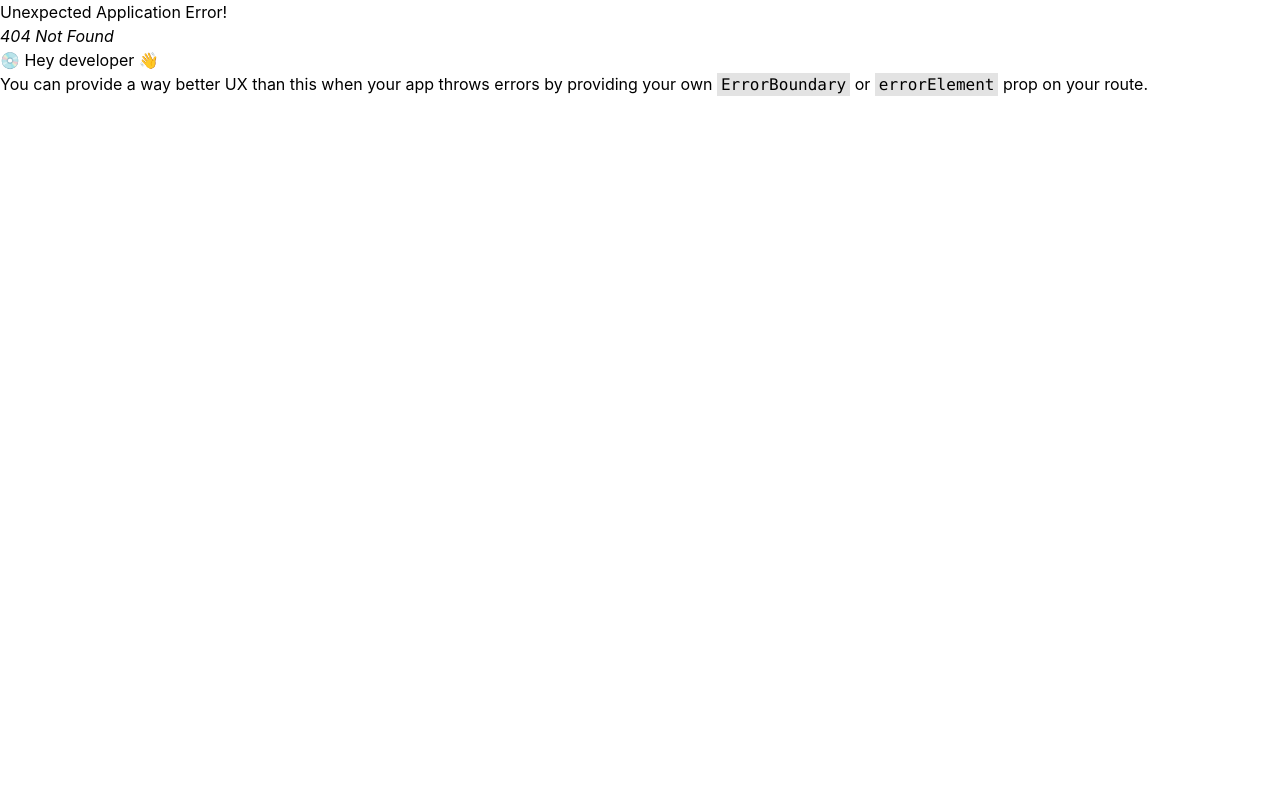
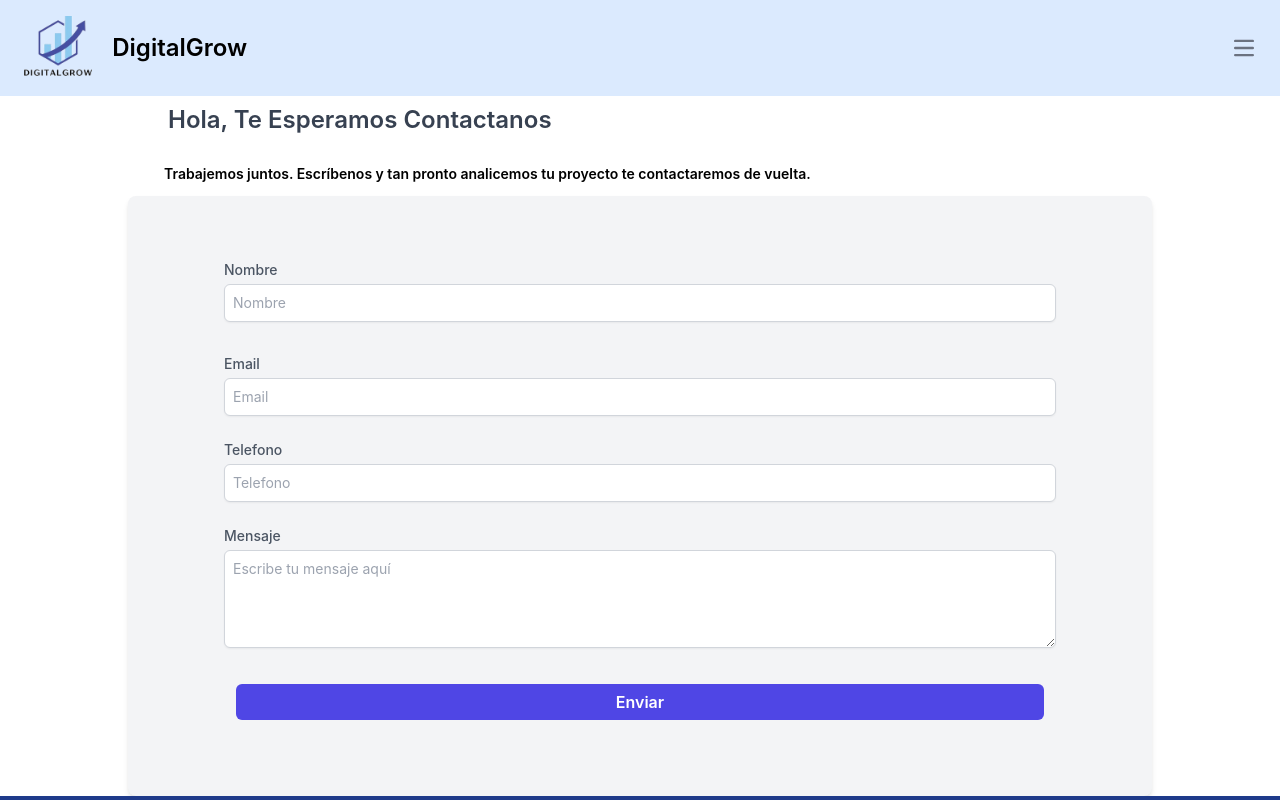
Before and after one commit to Marcohau2O/Agencia-Marketing, a React (Create React App) app in the folder agencia-marketing/: page /Formulario in a window 1280 px wide. Before the commit this address had no page. Shown: the top 800 px of the page. Built offline with nearby package versions, Linux system fonts and the light colour scheme.

Commit message:
Cambios en el inicion y poner informacion

```diff
--- a/agencia-marketing/package.json
+++ b/agencia-marketing/package.json
@@ -6,11 +6,13 @@
     "@testing-library/jest-dom": "^5.17.0",
     "@testing-library/react": "^13.4.0",
     "@testing-library/user-event": "^13.5.0",
+    "axios": "^1.7.7",
     "react": "^18.3.1",
     "react-dom": "^18.3.1",
     "react-router-dom": "^6.27.0",
     "react-scripts": "5.0.1",
     "styled-components": "^6.1.13",
+    "sweetalert2": "^11.14.5",
     "web-vitals": "^2.1.4"
   },
   "scripts": {
--- a/agencia-marketing/src/components/finalfooter.jsx
+++ b/agencia-marketing/src/components/finalfooter.jsx
@@ -6,7 +6,7 @@ import logo from '../img/Logo_transparent.png'
 
 function Finalfooter() {
     return (
-        <div className="bg-gray-800 text-white py-6">
+        <div className="bg-blue-900 text-white py-6">
             <div className="container mx-auto flex justify-between items-center">
                 {/* Imagen a la izquierda */}
                 <div className="flex-shrink-0">
--- a/agencia-marketing/src/components/inicio.jsx
+++ b/agencia-marketing/src/components/inicio.jsx
@@ -11,30 +11,32 @@ function app() {
       <main className="container mx-auto px-4">
       <div className="flex justify-center items-center h-24">
                 <button className="bg-blue-800 text-white text-2xl py-5 px-[40rem] rounded-full">
-                    Contactanos
+                  <a href="/Formulario">
+                  Contactanos
+                  </a>
                 </button>
             </div>
 
         <div className="card border rounded-lg overflowd-hidden shadow-lg m-4 bg-blue-500 h-[35rem]">
           <div className="card-body p-10">
-            <h5 className="card-title text-3xl font-bold">Card title 4</h5>
-            <p className="card-text text-gray-600 text-xl">
-              This is a wider card with supporting text below as a natural
-              lead-in to additional content. This content is a little bit
-              longer.
+            <h5 className="card-title text-3xl font-bold">El cambio es inevitable, el crecimiento es opcional.</h5>
+            <p className="card-text text-black text-xl m-1">
+            Conoce por qué somos más que una agencia de marketing digital.
             </p>
             <p className="card-text text-sm text-gray-500">
             </p>
           </div>
           <div className="flex justify-start ml-16 p-10">
             <button className="bg-blue-900 text-xl text-white py-4 px-[22rem] rounded-full">
-              Contactanos
+              <a href="/Formulario">
+              Tomate un Cafe con Nosotros
+              </a>
             </button>
           </div>
           <div className="flex flex-row justify-center m-10 p-7">
             <img
               src={Logo}
-              className="card-img-bottom w-60 h-40 object-cover mr-[40rem]"
+              className="card-img-bottom w-60 h-40 object-cover mr-[30rem]"
               alt="Imagern"
             />
             <img
@@ -47,10 +49,11 @@ function app() {
         {/* Texto en la parte superior */}
         <div className="my-10 text-center">
           <h1 className="m-5 p-5 text-black text-4xl">
-            This is a wider card with supporting text below as a natural lead-in to additional
+          ¿Qué hace diferente a nuestra agencia de marketing digital en Cancún?
           </h1>
           <p className="font-light text-lg">
-            This is a wider card with supporting text below as a natural lead-in to additional content. This content is a little bit longer.
+          El cambio es inevitable, el crecimiento opcional. Todos le tenemos miedo a lo desconocido, realmente ser diferente no está mal. Si haces lo mismo de siempre tendrás los resultados de siempre,
+          cambia tu estrategia con nosotros y haz crecer tus ventas con una estrategia integral. Deja que los especialistas de nuestra agencia de marketing digital te sorprendan.
           </p>
         </div>
 
@@ -67,10 +70,9 @@ function app() {
           <div className="flex flex-col items-end space-y-20">
             {[...Array(3)].map((_, i) => (
               <div key={i} className="text-right">
-                <h1 className="text-5xl font-bold">Hola Mundo</h1>
+                <h1 className="text-5xl font-bold">SEO</h1>
                 <p className="text-lg max-w-xs">
-                  This is a wider card with supporting text below as a natural lead-in to additional content.
-                  This content is a little bit longer.
+                Creación de campañas SEO basada en on page, off page y estrategia de contenidos. Canal ideal para generar transacciones en tu estrategia en tu estrategia de marketing en Cancún.
                 </p>
               </div>
             ))}
@@ -85,10 +87,10 @@ function app() {
           <div className="flex flex-col items-start space-y-20">
             {[...Array(3)].map((_, i) => (
               <div key={i}>
-                <h1 className="text-5xl font-bold">Hola Mundo</h1>
+                <h1 className="text-5xl font-bold">
+                Diseño web </h1>
                 <p className="text-lg max-w-xs">
-                  This is a wider card with supporting text below as a natural lead-in to additional content.
-                  This content is a little bit longer.
+                Páginas web en Cancún. Somos expertos en creación de páginas web para ventas, entendemos al usuario y a base de experimentos tomamos las desiciones adecuadas para que tu sitio web convierta más.
                 </p>
               </div>
             ))}
@@ -96,10 +98,12 @@ function app() {
         </div>
 
         {/* Sección inferior de tarjetas de colores */}
+        <h1 className="text-5xl font-semibold m-10 flex justify-center items-start">Casos de Usos</h1>
+        <p className="text-lg">uestro trabajo como agencia digital en Cancún está meticulosamente seleccionado para cada negocio. Desafío en cuestión. Creamos estrategias perspicaces, con un diseño excepcional para cada uno de nuestros socios.</p>
         <div className="rounded-lg overflow-hidden shadow-lg m-44 bg-blue-500 h-[70rem]">
-          <div className="rounded-lg overflow-hidden shadow-lg m-4 p-2 bg-gray-800 h-[22rem]"></div>
-          <div className="rounded-lg overflow-hidden shadow-lg m-4 p-4 bg-green-800 h-[22rem]"></div>
-          <div className="rounded-lg overflow-hidden shadow-lg m-4 p-2 bg-red-800 h-[22rem]"></div>
+          <div className="rounded-lg overflow-hidden shadow-lg m-4 p-2 bg-white h-[22rem]"> <h1 className="flex justify-center items-center p-[10rem] text-5xl text-black font-semibold">Grupo Avanti</h1></div>
+          <div className="rounded-lg overflow-hidden shadow-lg m-4 p-4 bg-white h-[22rem]"> <h1 className="flex justify-center items-center p-[10rem] text-5xl text-black font-semibold">Universidad Cancun UT</h1></div>
+          <div className="rounded-lg overflow-hidden shadow-lg m-4 p-2 bg-white h-[22rem]"> <h1 className="flex justify-center items-center p-[10rem] text-5xl text-black font-semibold">Grafo Studio</h1></div>
         </div>
       </main>
 
--- a/agencia-marketing/src/pages/formulario.jsx
+++ b/agencia-marketing/src/pages/formulario.jsx
@@ -1,24 +1,57 @@
-import React from 'react';
+import React, { useState } from 'react';
+import Navbar from '../components/Navbar';
+import Finalfooter from '../components/finalfooter';
+import axios from 'axios';
+import Swal from 'sweetalert2';
 
 function Formulario() {
+    const [formData, setFormData] = useState({
+        nombre: '',
+        email: '',
+        telefono: '',
+        mensaje: ''
+    });
+
+    const [message, setMessage] = useState('');
+
+    const handleChange = (e) => {
+        const { name, value } = e.target;
+        setFormData({
+            ...formData,
+            [name]: value
+        });
+    };
+
+    const handleSubmit = async (e) => {
+        e.preventDefault();
+        try {
+            const response = await axios.post('https://localhost:7183/api/formulariocontacto/create', formData);
+            if (response.status === 200) {
+                Swal.fire({
+                    icon: 'success',
+                    title: '¡Enviado!',
+                    text: 'Formulario enviado con éxito.'
+                });
+                setFormData({ nombre: '', email: '', telefono: '', mensaje: '' });
+            }
+        } catch (error) {
+            Swal.fire({
+                icon: 'error',
+                title: 'Error',
+                text: 'Error al enviar el formulario. Por favor, intenta de nuevo.'
+            });
+            console.error('Error al enviar el formulario:', error);
+        }
+    };
+
     return (
-        <div className="p-6 bg-gray-100 max-w-5xl mx-auto rounded-lg shadow-md">
-            <h2 className="text-2xl font-semibold text-gray-700 mb-4">Contacto</h2>
-            <form action="" className="space-y-4">
-                <div>
-                    <label htmlFor="asunto" className="block text-sm font-medium text-gray-600">
-                        Asunto
-                    </label>
-                    <input
-                        type="text"
-                        id="asunto"
-                        name="asunto"
-                        placeholder="Asunto"
-                        className="mt-1 block w-full p-2 border border-gray-300 rounded-md shadow-sm focus:ring-indigo-500 focus:border-indigo-500 sm:text-sm"
-                    />
-                </div>
-
-                <div>
+        <>
+        <Navbar/>
+            <h2 className="text-2xl font-semibold text-gray-700 mb-4 ml-[10rem] p-2">Hola, Te Esperamos Contactanos</h2>
+            <h3 className='text-sm font-semibold p-1 m-2 ml-[10rem]'>Trabajemos juntos. Escríbenos y tan pronto analicemos tu proyecto te contactaremos de vuelta.</h3>
+            <div className="p-6 bg-gray-100 max-w-5xl mx-auto rounded-lg shadow-md">
+            <form onSubmit={handleSubmit} className="space-y-6 m-10">
+                <div className='m-8'>
                     <label htmlFor="nombre" className="block text-sm font-medium text-gray-600">
                         Nombre
                     </label>
@@ -26,46 +59,69 @@ function Formulario() {
                         type="text"
                         id="nombre"
                         name="nombre"
+                        value={formData.nombre}
+                        onChange={handleChange}
                         placeholder="Nombre"
                         className="mt-1 block w-full p-2 border border-gray-300 rounded-md shadow-sm focus:ring-indigo-500 focus:border-indigo-500 sm:text-sm"
                     />
                 </div>
 
-                <div>
+                <div className='m-8'>
                     <label htmlFor="email" className="block text-sm font-medium text-gray-600">
-                        Correo Electrónico
+                        Email
                     </label>
                     <input
-                        type="email"
+                        type="text"
                         id="email"
                         name="email"
-                        placeholder="Correo Electrónico"
+                        value={formData.email}
+                        onChange={handleChange}
+                        placeholder="Email"
                         className="mt-1 block w-full p-2 border border-gray-300 rounded-md shadow-sm focus:ring-indigo-500 focus:border-indigo-500 sm:text-sm"
                     />
                 </div>
 
-                <div>
+                <div className='m-8'>
+                    <label htmlFor="telefono" className="block text-sm font-medium text-gray-600">
+                        Telefono
+                    </label>
+                    <input
+                        type="number"
+                        id="telefono"
+                        name="telefono"
+                        value={formData.telefono}
+                        onChange={handleChange}
+                        placeholder="Telefono"
+                        className="mt-1 block w-full p-2 border border-gray-300 rounded-md shadow-sm focus:ring-indigo-500 focus:border-indigo-500 sm:text-sm"
+                    />
+                </div>
+
+                <div className='m-8'>
                     <label htmlFor="mensaje" className="block text-sm font-medium text-gray-600">
                         Mensaje
                     </label>
                     <textarea
                         id="mensaje"
                         name="mensaje"
+                        value={formData.mensaje}
+                        onChange={handleChange}
                         placeholder="Escribe tu mensaje aquí"
                         rows="4"
                         className="mt-1 block w-full p-2 border border-gray-300 rounded-md shadow-sm focus:ring-indigo-500 focus:border-indigo-500 sm:text-sm"
                     ></textarea>
                 </div>
 
-                <div>
+                <div className='m-8 p-3'>
                     <input
                         type="submit"
                         value="Enviar"
-                        className="w-full py-2 px-4 bg-indigo-600 text-white font-semibold rounded-md hover:bg-indigo-700 transition duration-200"
+                        className="w-full py-1.5 px-3 bg-indigo-600 text-white font-semibold rounded-md hover:bg-indigo-700 transition duration-200 flex justify-center items-center"
                     />
                 </div>
             </form>
-        </div>
+            </div>
+        <Finalfooter/>
+        </>
     );
 }
 
--- a/agencia-marketing/src/routes/routes.jsx
+++ b/agencia-marketing/src/routes/routes.jsx
@@ -4,6 +4,7 @@ import Inicio from "../components/inicio";
 import Redesociales from "../pages/Redesociales";
 import ComoTrabajamos from "../pages/ComoTrabajamos";
 import Quienesomos from "../pages/Quienesomos";
+import Formulario from "../pages/formulario";
 
 
 export const routes = createBrowserRouter([
@@ -35,5 +36,9 @@ export const routes = createBrowserRouter([
     {
         path: "/somos",
         element: <Quienesomos />
+    },
+    {
+        path: "/Formulario",
+        element: <Formulario/>
     }
 ]);
```
Also changed, not shown: 1 other file (tests, documents, lock files or other folders).
